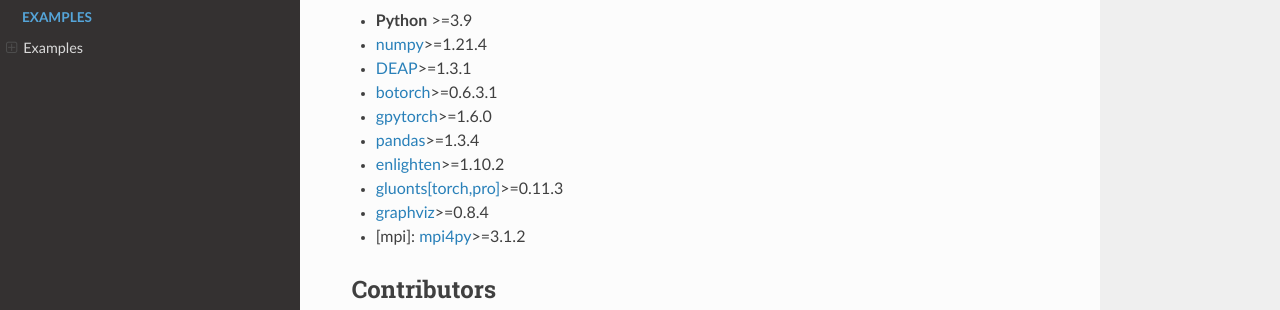
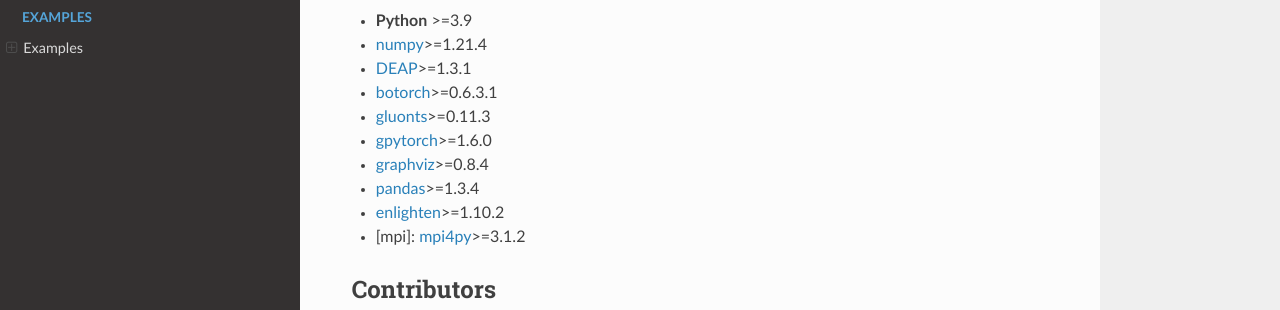
Before and after one commit to JulieKeisler/DRAGON, a Sphinx documentation site: the page built from docs/source/Welcome/index.rst, in a window 1280 px wide and 1294 px high. Shown: the part 603-913 px from the top of the window. Built offline with Sphinx 7.4.7 and the Read the Docs theme 2.0.0, drawn with Linux system fonts in a browser that asks for light colours; pages that are not in the unit, such as notebooks, are missing from menus.

Commit message:
Update index.rst

```diff
--- a/docs/source/Welcome/index.rst
+++ b/docs/source/Welcome/index.rst
@@ -34,11 +34,11 @@
 * `numpy <https://numpy.org/>`__>=1.21.4
 * `DEAP <https://deap.readthedocs.io/en/master/>`__>=1.3.1
 * `botorch <https://botorch.org/>`__>=0.6.3.1
+* `gluonts <https://ts.gluon.ai/stable/>`__>=0.11.3
 * `gpytorch <https://gpytorch.ai/>`__>=1.6.0
+* `graphviz <https://graphviz.org/>`__>=0.8.4
 * `pandas <https://pandas.pydata.org/>`__>=1.3.4
 * `enlighten <https://python-enlighten.readthedocs.io/en/stable/>`__>=1.10.2
-* `gluonts[torch,pro] <https://ts.gluon.ai/stable/>`__>=0.11.3
-* `graphviz <https://graphviz.org/>`__>=0.8.4
 * [mpi]: `mpi4py <https://mpi4py.readthedocs.io/en/stable/>`__>=3.1.2
 
 Contributors
```
